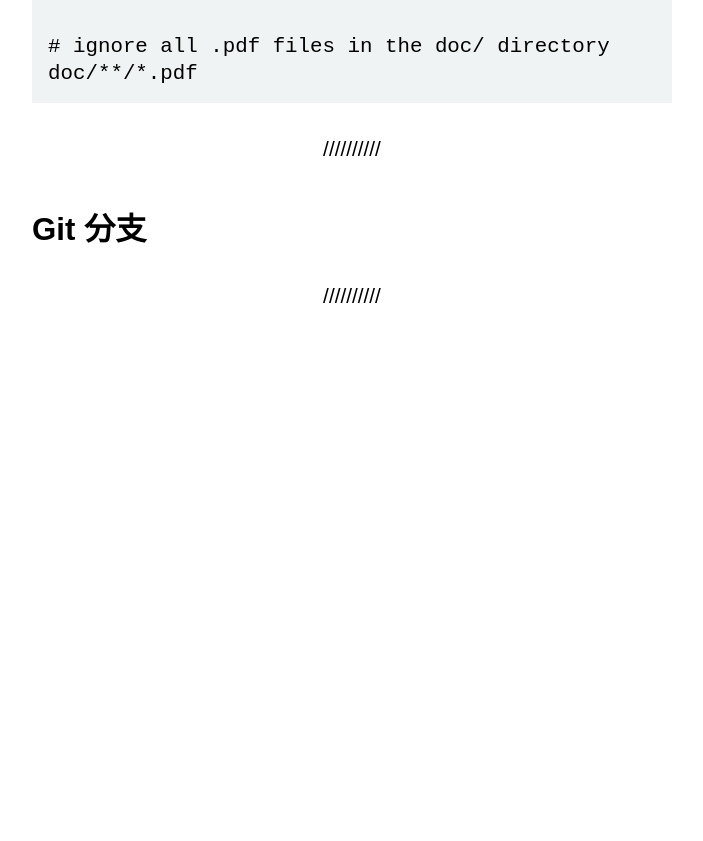
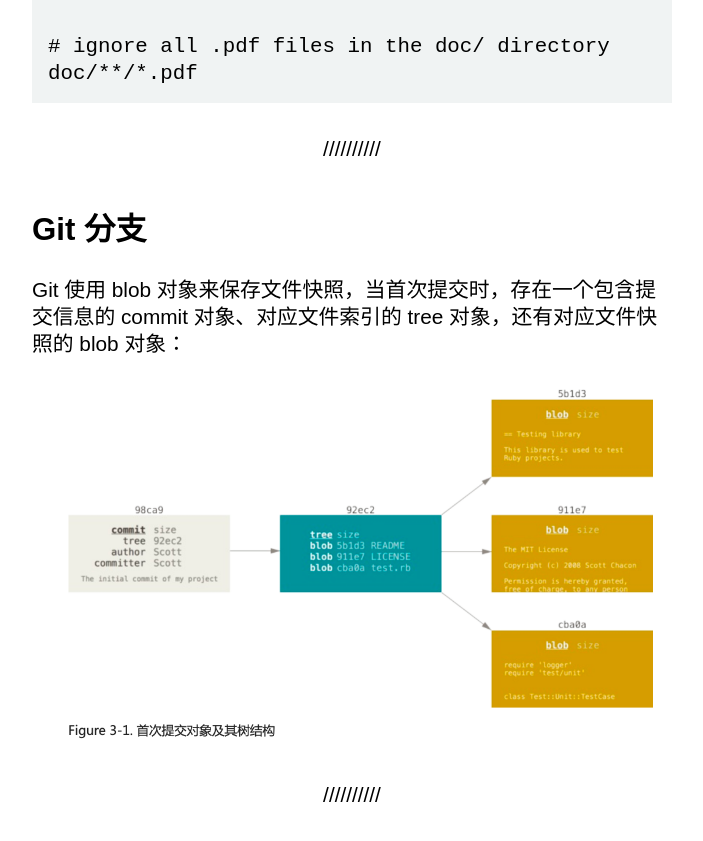
Before and after one commit to wangyu-1999/wangyu-1999.github.io, a Jekyll site: the page built from _posts/2021-10-30--读书笔记-Pro-Git.md, in a window 1280 px wide and 900 px high, scrolled down 3442 px. Shown: the top 841 px of the window, without its empty margins (288-991 px from the left). Built offline with Jekyll 4.4.1, drawn with Linux system fonts in a browser that asks for light colours; comment, search, counter and statistics services are not loaded; before the commit the page ends 3847 px from its top, so only the background shows below that.

Commit message:
doc: 新增博客内容

```diff
--- a/_posts/2021-10-30--读书笔记-Pro-Git.md
+++ b/_posts/2021-10-30--读书笔记-Pro-Git.md
@@ -81,3 +81,7 @@ doc/**/*.pdf
 ---
 
 ## Git 分支
+
+Git 使用 blob 对象来保存文件快照，当首次提交时，存在一个包含提交信息的 commit 对象、对应文件索引的 tree 对象，还有对应文件快照的 blob 对象：
+
+<img src="../img/2021-10-30--读书笔记-Pro-Git/截屏2021-11-04 下午5.19.10.png" alt="首次提交时 Git 结构" style="zoom: 33%;" />
```
Also changed, not shown: img/2021-10-30--读书笔记-Pro-Git/截屏2021-11-04 下午5.19.10.png (added).
